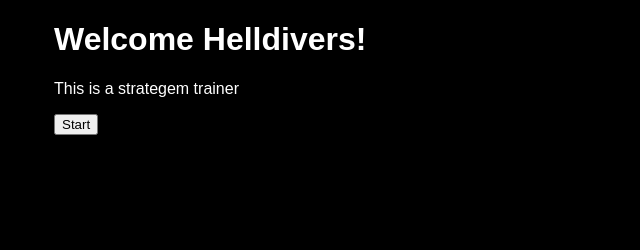
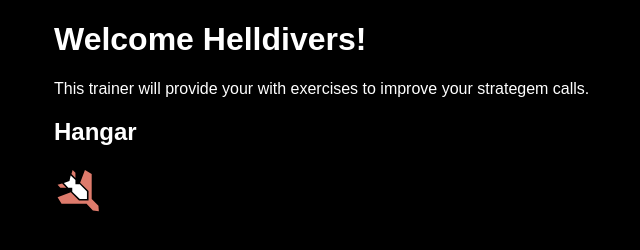
Before and after one commit to Lineax17/Helldivers_Strategem_Trainer, a plain HTML site: page index.html in a window 1280 px wide. Shown: the whole page, without its empty margins (202-842 px from the left). Drawn offline with Linux system fonts and the light colour scheme.

Commit message:
Created Helldivers_Strategem_Trainer

```diff
--- a/index.html
+++ b/index.html
@@ -8,7 +8,8 @@
 </head>
 <body>
     <h1>Welcome Helldivers!</h1>
-    <p>This is a strategem trainer</p>
-    <button onclick="startTraining()">Start</button>
+    <p>This trainer will provide your with exercises to improve your strategem calls.</p>
+    <h2>Hangar</h2>
+    <img src="media/Eagle%20500KG%20Bomb.svg" alt="Icon" width="50" height="50" onclick="startTraining()">
 </body>
 </html>
```
Also changed, not shown: trainer.html (+0 -1 lines).
